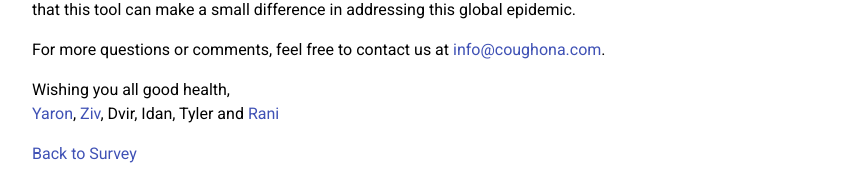
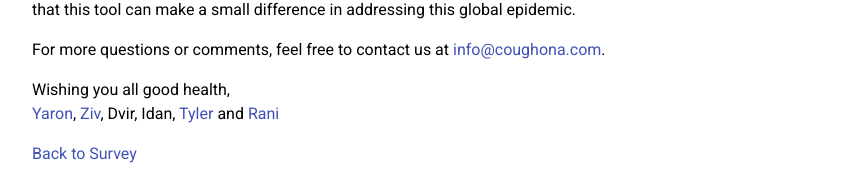
Before and after one commit to ranihorev/coughona, a React (Create React App) app in the folder frontend/: page /about in a window 1280 px wide. Shown: the part 446-622 px from the top of the page, without its empty margins (208-1059 px from the left). Built offline with nearby package versions, Linux system fonts and the light colour scheme.

Commit message:
updated about

```diff
--- a/frontend/src/About.tsx
+++ b/frontend/src/About.tsx
@@ -55,7 +55,11 @@
           <Link href="https://www.linkedin.com/in/lautman/" target="_blank">
             Ziv
           </Link>
-          , Dvir, Idan, Tyler and{' '}
+          , Dvir, Idan,{' '}
+          <Link href="https://www.linkedin.com/in/tyler-chen/" target="_blank">
+            Tyler
+          </Link>{' '}
+          and{' '}
           <Link href="https://www.linkedin.com/in/rani-horev/" target="_blank">
             Rani
           </Link>
```
